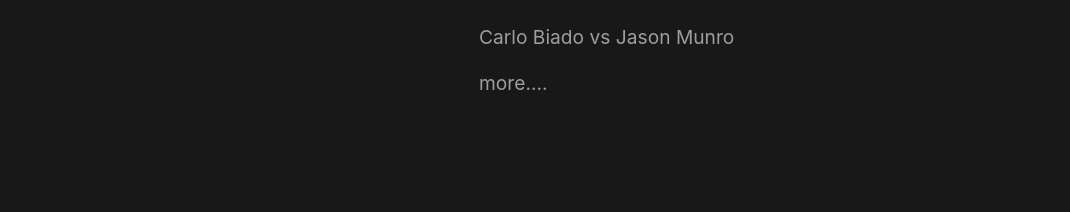
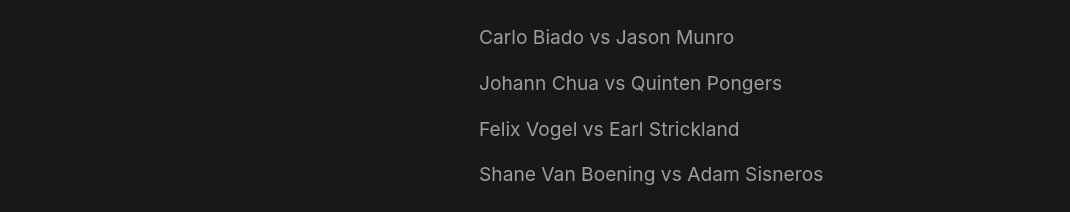
Before and after one commit to mekane84/dads-pool-room, a Vue app: page /2025/usopen/day1 in a window 1280 px wide. Shown: the part 829-1041 px from the top of the page, without its empty margins (33-1103 px from the left). Before the commit the page ends 953 px from the top, so only its background shows below. Built offline with nearby package versions, Linux system fonts and the light colour scheme.

Commit message:
finish day one

```diff
--- a/src/views/2025/usopen/USOpen2025DayOneCoverage.vue
+++ b/src/views/2025/usopen/USOpen2025DayOneCoverage.vue
@@ -39,7 +39,13 @@ import OneIcon from '../../../components/icons/IconOne.vue'
         Carlo Biado vs Jason Munro
       </li>
       <li>
-        more....
+        Johann Chua vs Quinten Pongers
+      </li>
+      <li>
+        Felix Vogel vs Earl Strickland
+      </li>
+      <li>
+        Shane Van Boening vs Adam Sisneros
       </li>
     </ul>
   </main>
```
